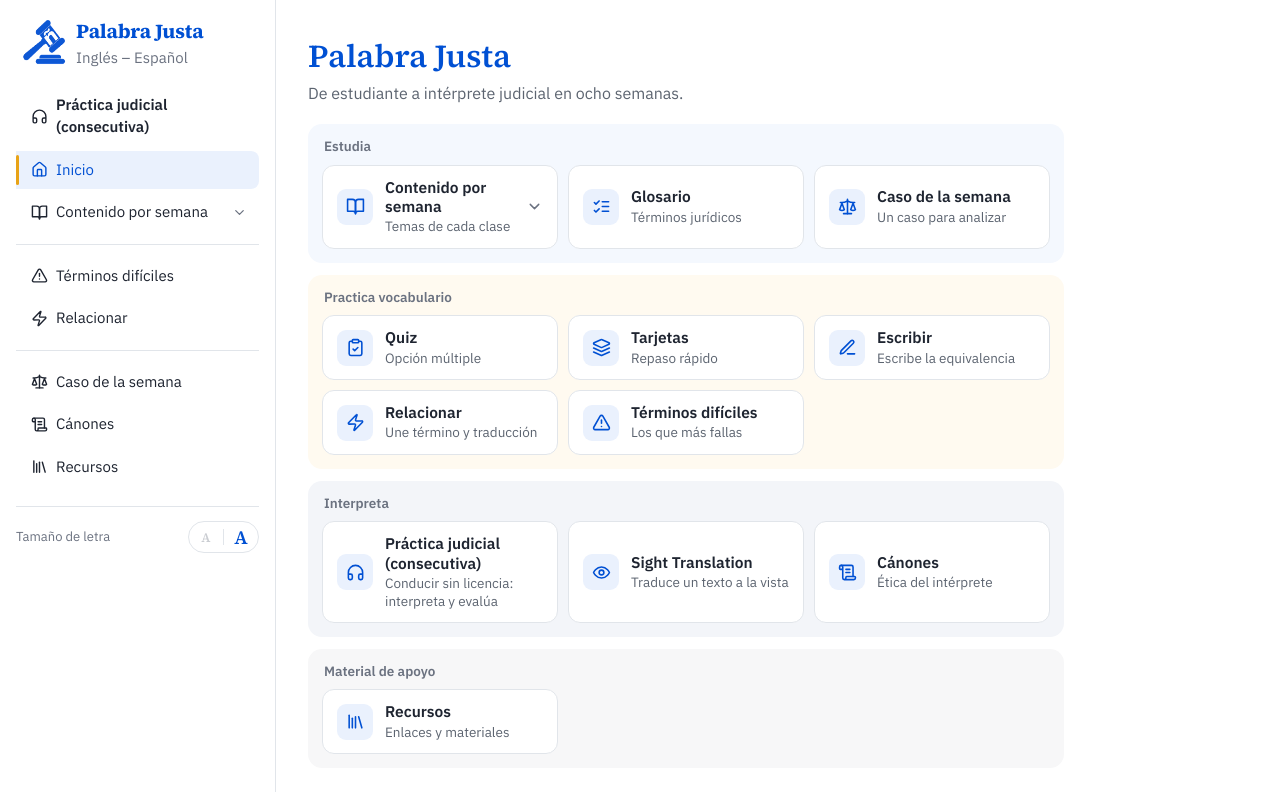
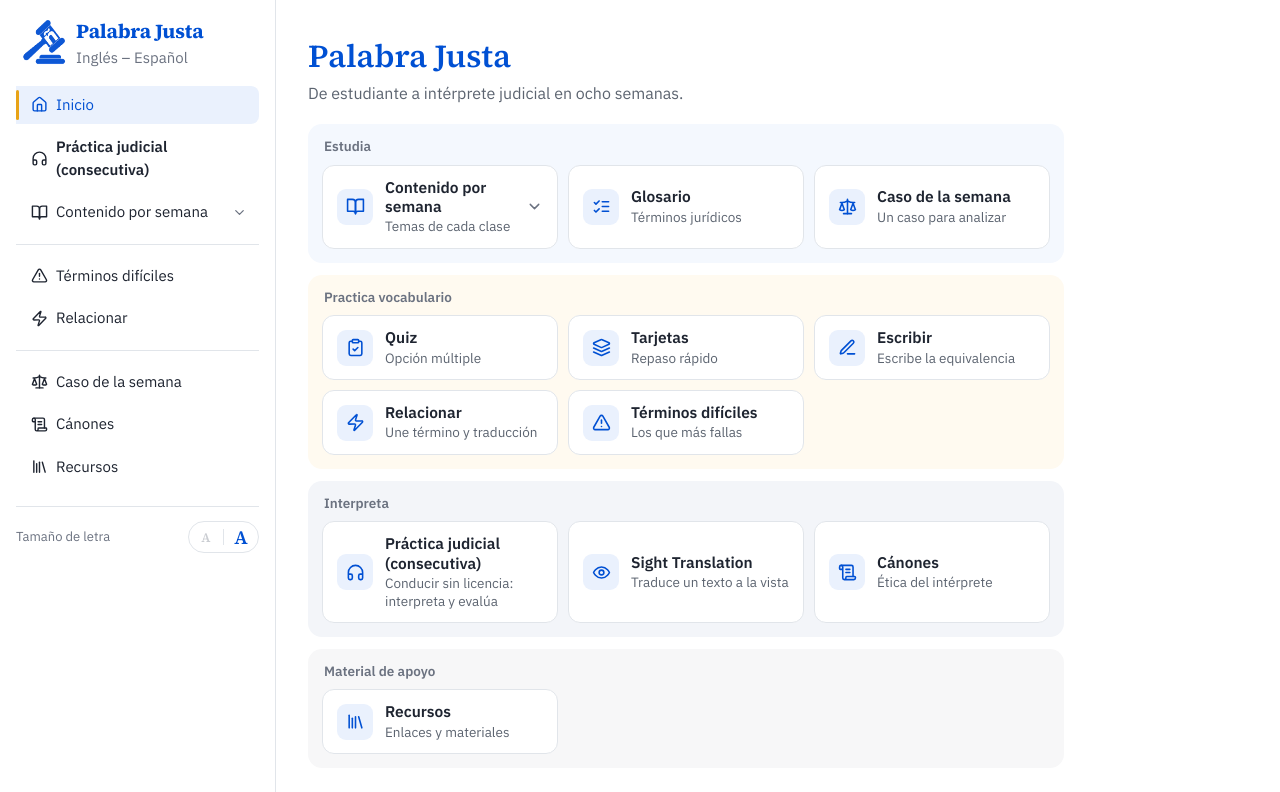
Before and after one commit to Josegarciawsu/palabrajusta, a React (Vite) app: page / in a window 1280 px wide. Shown: the top 792 px of the page. Built offline with nearby package versions, Linux system fonts and the light colour scheme.

Commit message:
Place judicial practice below Home with subtle return-home shine

```diff
--- a/src/App.jsx
+++ b/src/App.jsx
@@ -454,13 +454,13 @@ const RESOURCES = {
 
 
 
-function NavButton({ active, onClick, children, icon: Icon, featured = false }) {
+function NavButton({ active, onClick, children, icon: Icon, featured = false, shine = false }) {
   return (
     <button
       onClick={onClick}
       data-nav-activo={active ? "true" : undefined}
       aria-current={active ? "page" : undefined}
-      className={`pj-nav w-full text-left px-3 py-2 flex items-center gap-2${featured ? " pj-judicial-featured" : ""}`}
+      className={`pj-nav w-full text-left px-3 py-2 flex items-center gap-2${featured ? " pj-judicial-featured" : ""}${shine ? " pj-judicial-shining" : ""}`}
       style={{
         fontFamily: sans,
         fontSize: 15,
@@ -1968,7 +1968,6 @@ export default function App() {
           }}
         >
           <IndicadorNav navRef={navRef} deps={[section, semanasAbiertas, navOpen, isMobile, nivelLetra]} />
-          <NavButton featured icon={Headphones} active={section === "judicial"} onClick={() => setSection("judicial")}>Práctica judicial (consecutiva)</NavButton>
           {!isMobile && (
             <NavButton
               icon={Home}
@@ -1978,6 +1977,7 @@ export default function App() {
               Inicio
             </NavButton>
           )}
+          <NavButton featured shine={section === "inicio"} key={`judicial-${section === "inicio"}-${navOpen}`} icon={Headphones} active={section === "judicial"} onClick={() => setSection("judicial")}>Práctica judicial (consecutiva)</NavButton>
           <button
             onClick={(e) => {
               e.stopPropagation();
--- a/src/index.css
+++ b/src/index.css
@@ -73,6 +73,7 @@ select:focus-visible,
 }
 
 .pj-judicial-featured { position: relative; overflow: hidden; font-weight: 700; }
-.pj-judicial-featured::after { content: ''; position: absolute; inset: 0; pointer-events: none; background: linear-gradient(110deg, transparent 32%, rgba(199,155,91,.28) 50%, transparent 68%); transform: translateX(-120%); animation: pj-judicial-shine 12s ease-in-out infinite; }
-@keyframes pj-judicial-shine { 0% { transform: translateX(-120%); } 12%, 100% { transform: translateX(120%); } }
+.pj-judicial-featured::after { content: ''; position: absolute; inset: 0; pointer-events: none; background: linear-gradient(110deg, transparent 32%, rgba(232,163,23,.15) 50%, transparent 68%); transform: translateX(120%); }
+.pj-judicial-shining::after { animation: pj-judicial-shine 1.8s ease-in-out both; }
+@keyframes pj-judicial-shine { from { transform: translateX(120%); } to { transform: translateX(-120%); } }
 @media (prefers-reduced-motion: reduce) { .pj-judicial-featured::after { animation: none; display: none; } }
```
